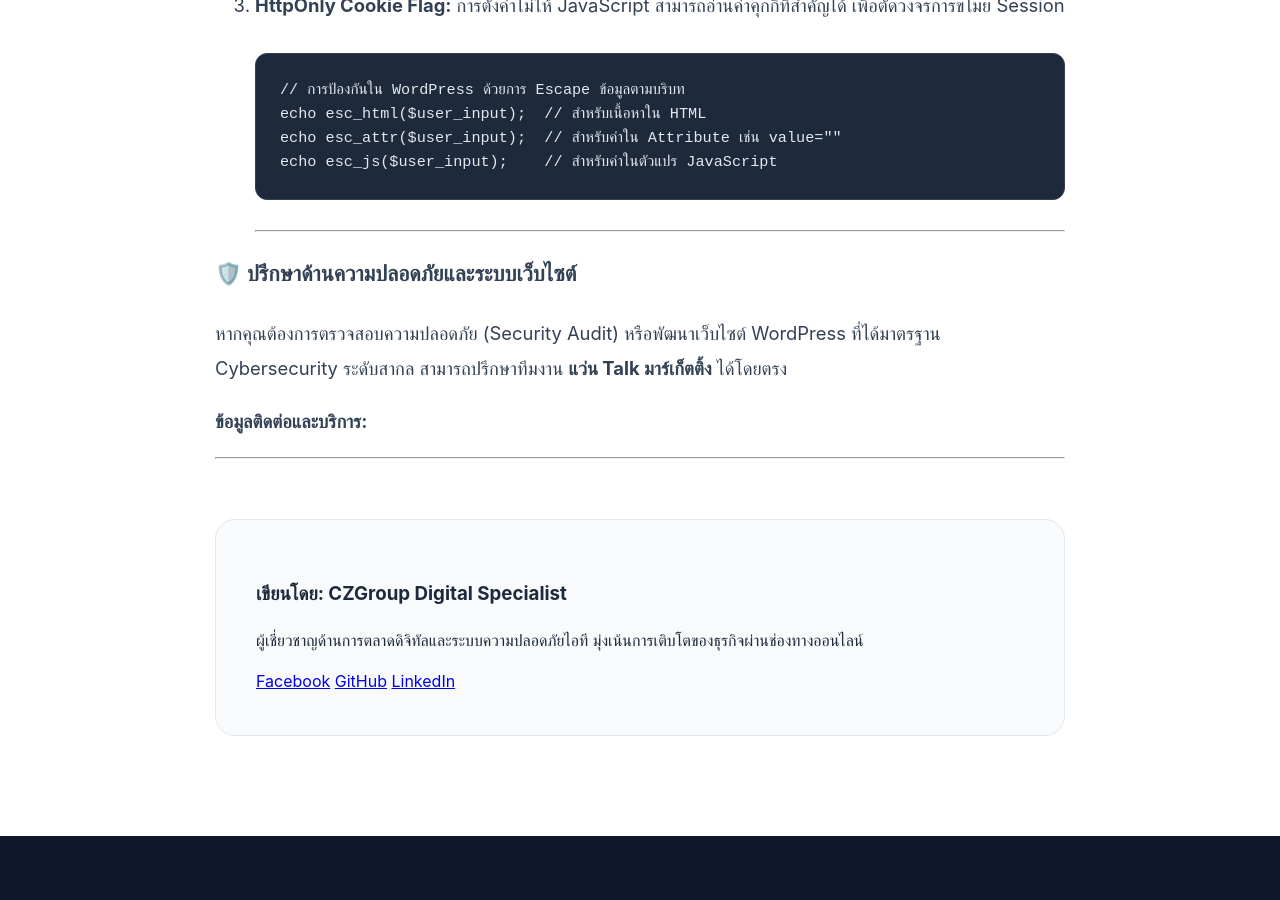
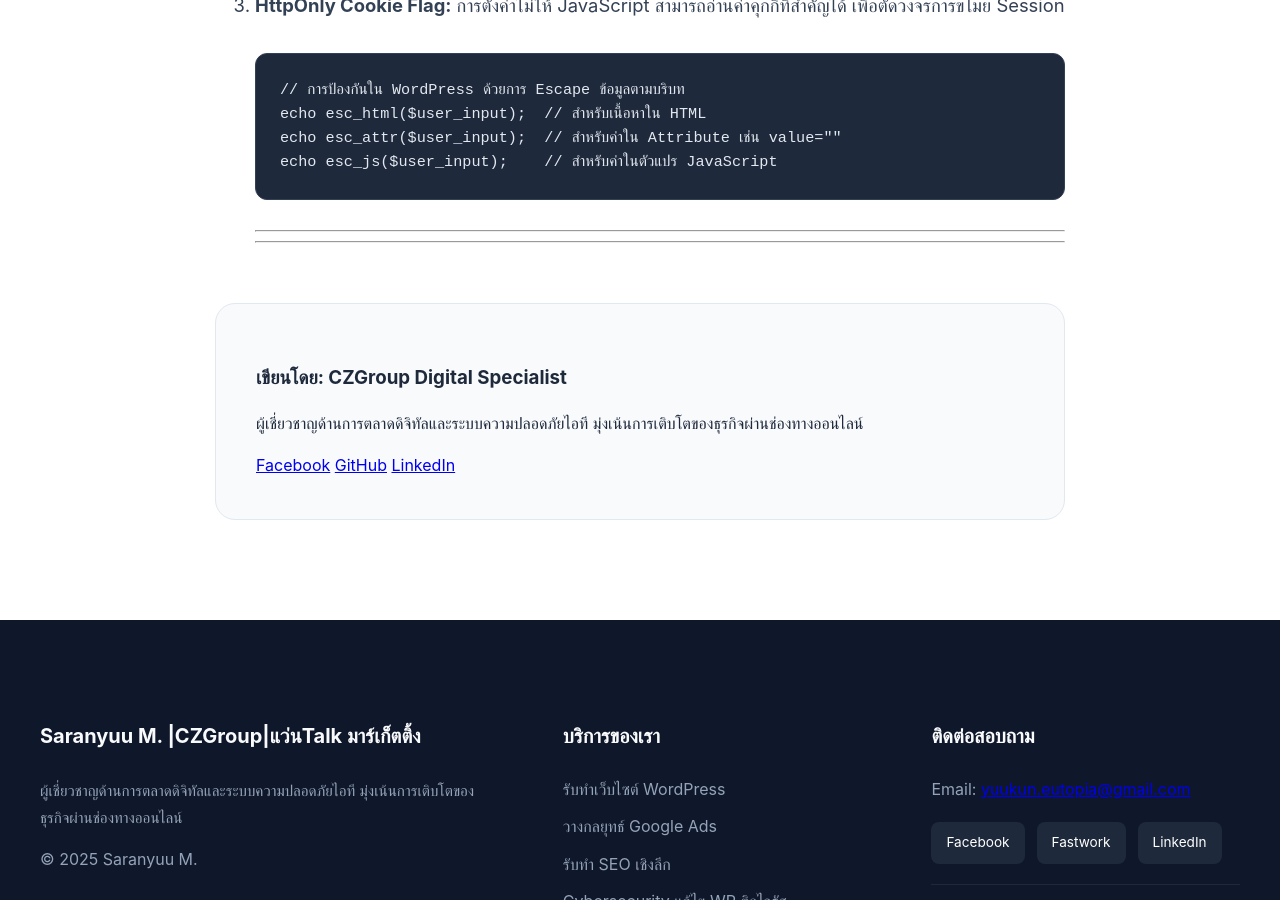
Before and after one commit to Yuukub/yuukub.github.io, a Jekyll site: the page built from _posts/2025-12-2-xss-deep-dive.md, in a window 1280 px wide and 900 px high, scrolled down 3354 px. Built offline with Jekyll 4.4.1, drawn with Linux system fonts in a browser that asks for light colours; some of the changed text lies outside the part shown.

Commit message:
Update and rename 2025-12-23-xss-deep-dive.md to 2025-12-2-xss-deep-dive.md

````diff
--- a/_posts/2025-12-23-xss-deep-dive.md
+++ b/_posts/2025-12-2-xss-deep-dive.md
@@ -6,7 +6,7 @@
 description: "เจาะลึกกลไกการทำงานของ XSS ตั้งแต่ระดับพื้นฐานไปจนถึงเทคนิคการ Bypass ระบบป้องกัน และผลกระทบเชิงลึกต่อความปลอดภัยของข้อมูลและอันดับ SEO"
 ---
 
-# เจาะลึก Cross-Site Scripting (XSS): จากช่องโหว่พื้นฐานสู่การจารกรรมข้อมูลขั้นสูง
+# เจาะลึก Cross-Site Scripting (XSS) จากช่องโหว่พื้นฐานสู่การจารกรรมข้อมูลขั้นสูง
 
 ในฐานะผู้เชี่ยวชาญด้าน **Digital Marketing และ WordPress** ที่ได้รับ Google Certified ด้าน Cybersecurity เราทราบดีว่า **Cross-Site Scripting (XSS)** ไม่ใช่แค่เรื่องของการทำให้หน้าต่างแจ้งเตือนเด้งขึ้นมา แต่มันคือสภาวะที่ "ข้อมูลที่ไม่ได้เชื่อถือ" ถูกตีความเป็น "คำสั่ง" โดยเบราว์เซอร์ ซึ่งนำไปสู่การทะลุทะลวงข้ามเขตแดนความปลอดภัยที่เรียกว่า Same-Origin Policy (SOP)
 
@@ -84,10 +84,4 @@
 echo esc_js($user_input);    // สำหรับค่าในตัวแปร JavaScript
 ```
 ---
-
-### 🛡️ ปรึกษาด้านความปลอดภัยและระบบเว็บไซต์
-หากคุณต้องการตรวจสอบความปลอดภัย (Security Audit) หรือพัฒนาเว็บไซต์ WordPress ที่ได้มาตรฐาน Cybersecurity ระดับสากล สามารถปรึกษาทีมงาน **{{ site.company_name }}** ได้โดยตรง
-
-**ข้อมูลติดต่อและบริการ:** [{{ site.company_url }}]({{ site.company_url }})
-
 ---
````
